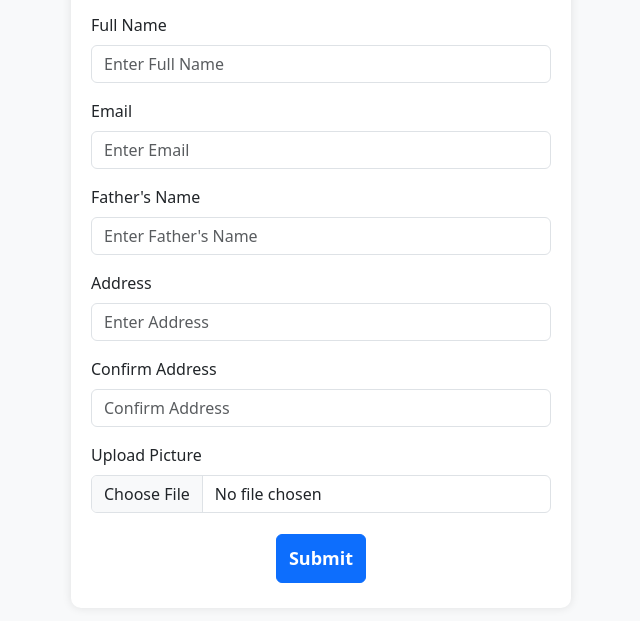
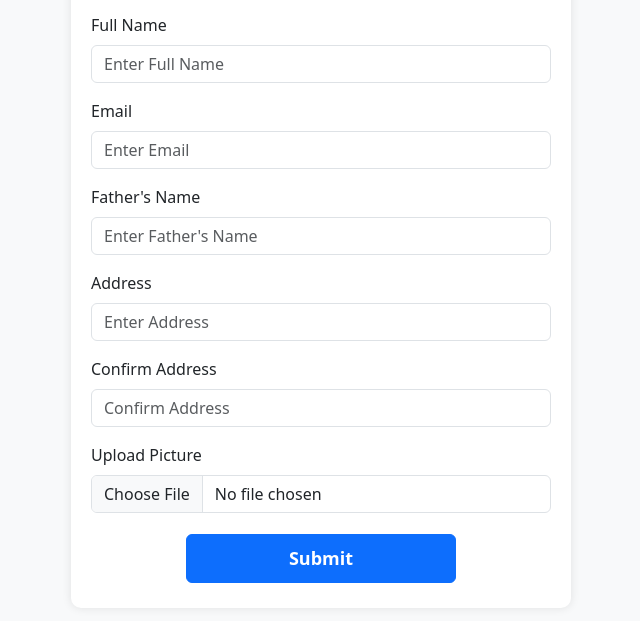
Before and after one commit to hamza07-07/Students-ID-Form, a plain HTML site: page index.html in a window 1280 px wide. Shown: the part 185-806 px from the top of the page, without its empty margins (319-959 px from the left). Drawn offline with nearby package versions, Linux system fonts and the light colour scheme.

Commit message:
Second Data

```diff
--- a/index.html
+++ b/index.html
@@ -84,7 +84,7 @@
                 </div>
                 <div class="button " style="width: 100%; text-align: center; padding: 5px;">
 
-                    <button style="width: 20%;" type="submit" class="btn btn-primary " >Submit</button>
+                    <button style="width: 60%;" type="submit" class="btn btn-primary " >Submit</button>
                 </div>
 
             </form>
```
